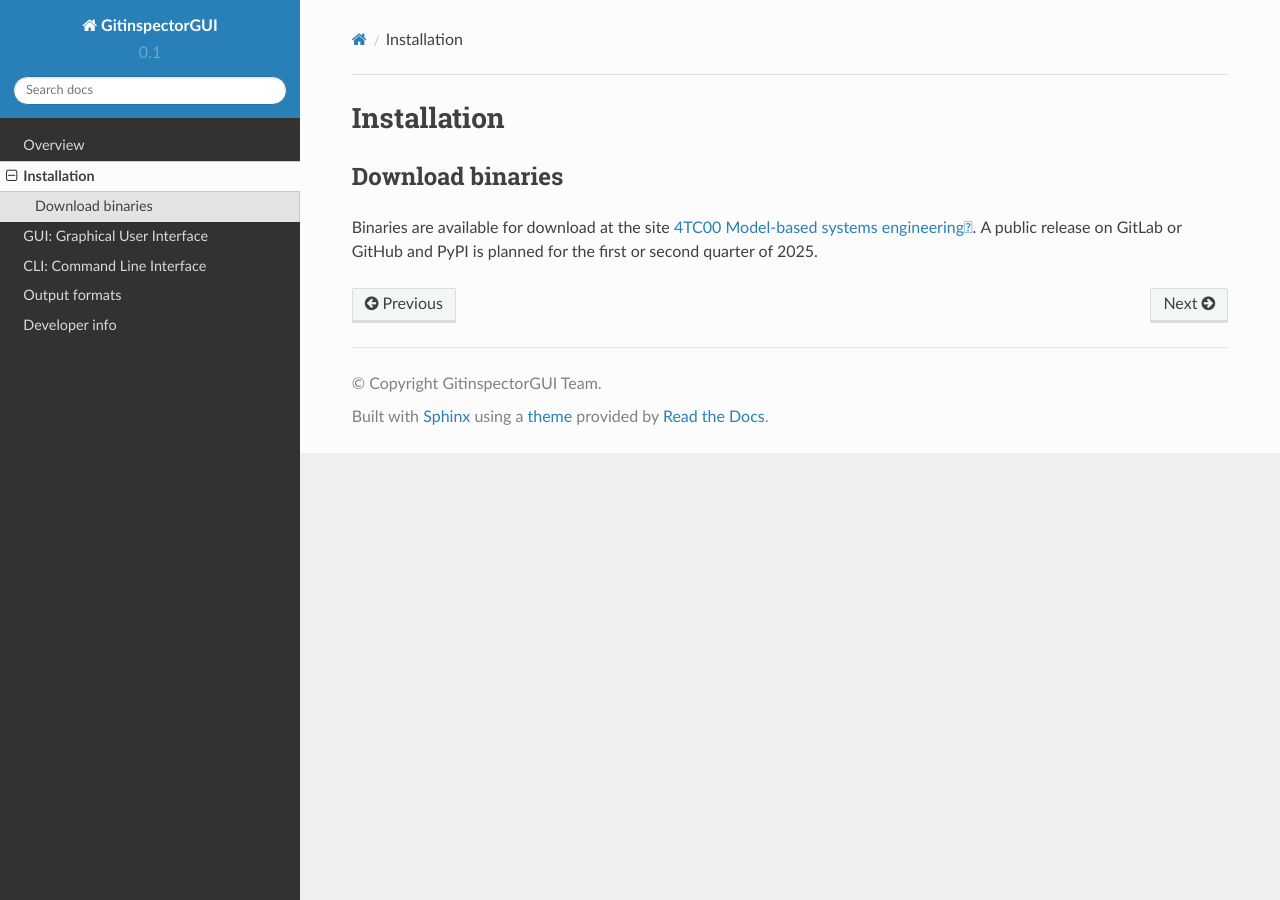
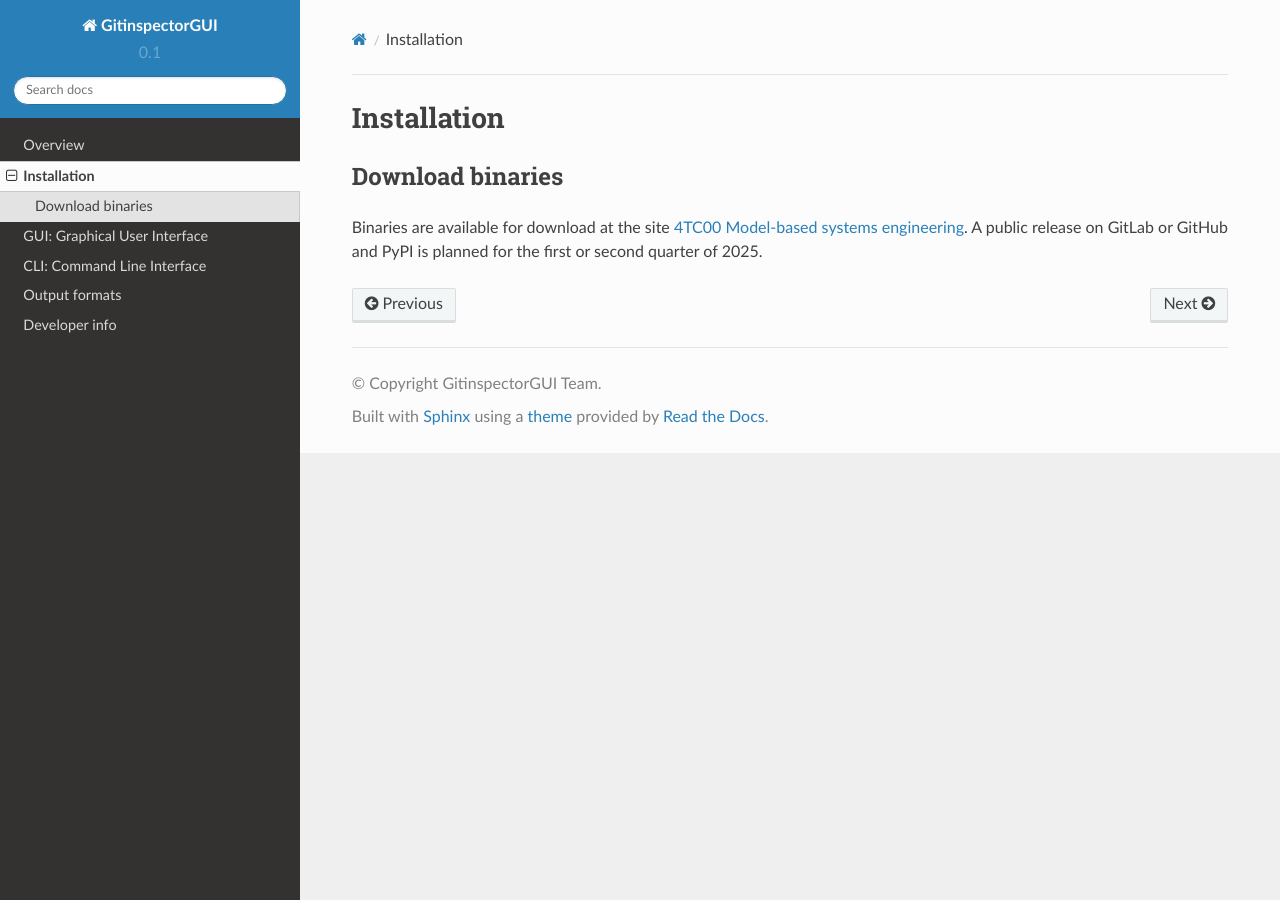
Before and after one commit to davbeek/gitinspectorgui-rtd, a Sphinx documentation site: the page built from docs/source/install.rst, in a window 1280 px wide. Built offline with Sphinx 7.4.7 and the Read the Docs theme 2.0.0, drawn with Linux system fonts in a browser that asks for light colours.

Commit message:
Remove non-printable char

```diff
--- a/docs/source/install.rst
+++ b/docs/source/install.rst
@@ -5,7 +5,7 @@
 -----------------
 
 Binaries are available for download at the site `4TC00 Model-based systems
-engineering
+engineering
 <https://cstweb.wtb.tue.nl/4tc00/tooling/git/index-use.html#gitinspectorgui>`_.
 A public release on GitLab or GitHub and PyPI is planned for the first or second
 quarter of 2025.
```
